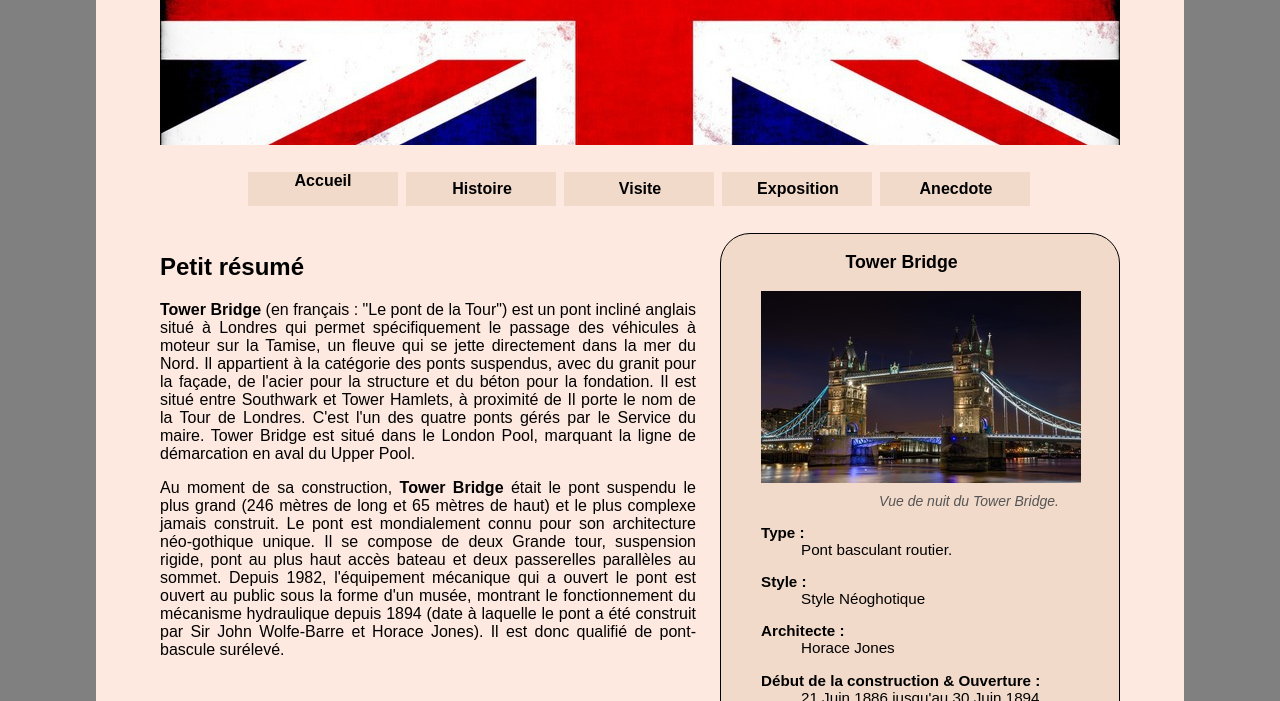
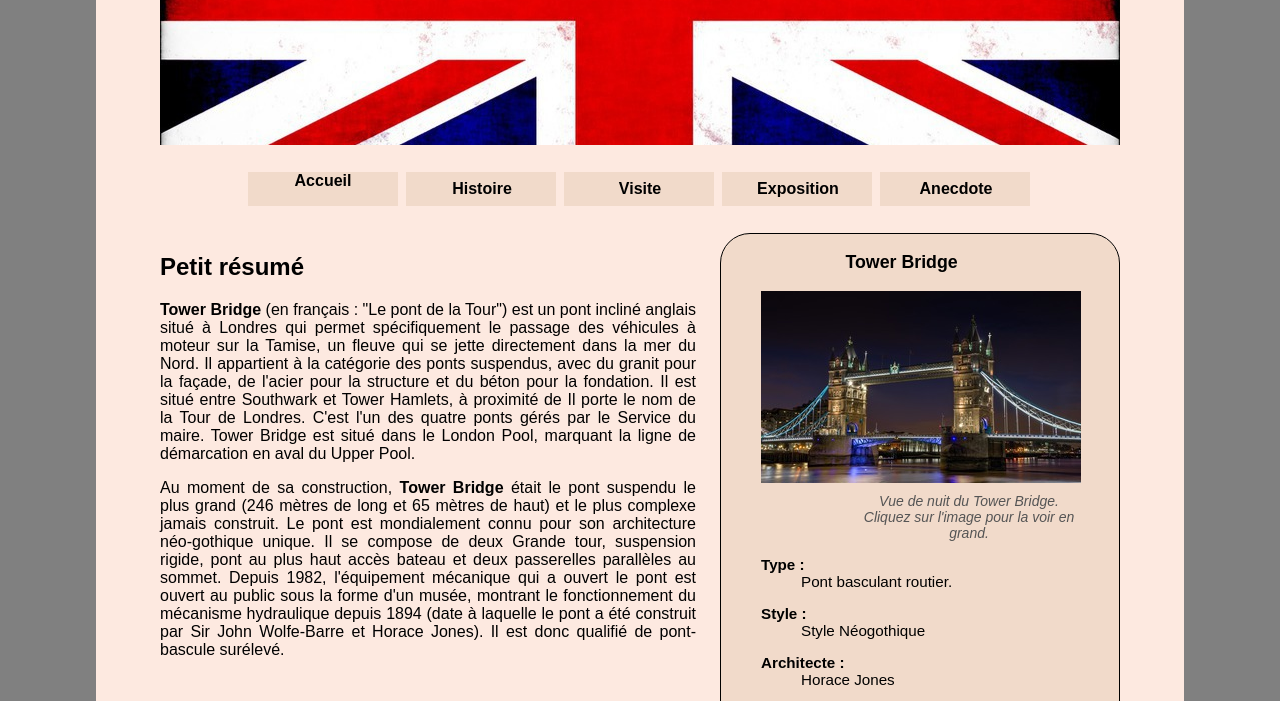
Before and after one commit to KalaXus1/mon-premier-projet-web, a plain HTML site: page index.html in a window 1280 px wide. Shown: the part 223-924 px from the top of the page. Drawn offline with Linux system fonts and the light colour scheme.

Commit message:
Update index.html

```diff
--- a/index.html
+++ b/index.html
@@ -36,8 +36,6 @@
 						Au moment de sa construction, <span>Tower Bridge</span> était le pont suspendu le plus grand (246 mètres de long et 65 mètres de haut) et le plus complexe jamais construit. Le pont est mondialement connu pour son architecture néo-gothique unique. Il se compose de deux Grande tour, suspension rigide, pont au plus haut accès bateau et deux passerelles parallèles au sommet. Depuis 1982, l'équipement mécanique qui a ouvert le pont est ouvert au public sous la forme d'un musée, montrant le fonctionnement du mécanisme hydraulique depuis 1894 (date à laquelle le pont a été construit par Sir John Wolfe-Barre et Horace Jones). Il est donc qualifié de pont-bascule surélevé.
 					</p>
 				</article>
-
-
 			<aside>
 				<h3> Tower Bridge</h3>
 				<figure>
@@ -51,29 +49,17 @@
 							</div>
 						</a>
 					</div>
-
 					<figcaption class="sousimage">
-						 <span> Vue de nuit du Tower Bridge.</span>
+						<span> Vue de nuit du Tower Bridge. Cliquez sur l'image pour la voir en grand.</span>
 						<DL>
-
 							<DT> Type </DT>
 							<DD> Pont basculant routier. </DD>
-
-
 							<DT> Style </DT>
-								 <DD> Style Néoghotique</DD>
-
-
-
+							<DD> Style Néogothique</DD>
 							<DT> Architecte </DT>
 							<DD> Horace Jones</DD>
-
-
-
 							<DT> Début de la construction & Ouverture </DT>
 							<DD>21 Juin 1886 jusqu'au 30 Juin 1894</DD>
-
-
 							<DT> Hauteur & Longueur </DT>
 							<DD> 65m de hauteur pour 246m de longueur</DD>
 						</DL>
```
Lines whose indentation alone changed are shown as unchanged.
